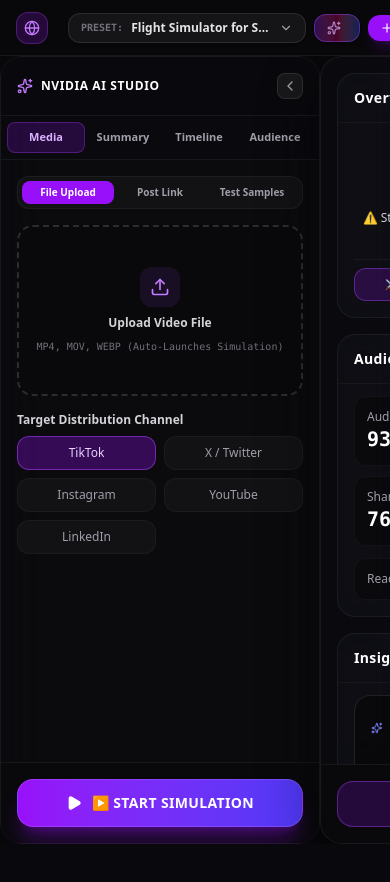
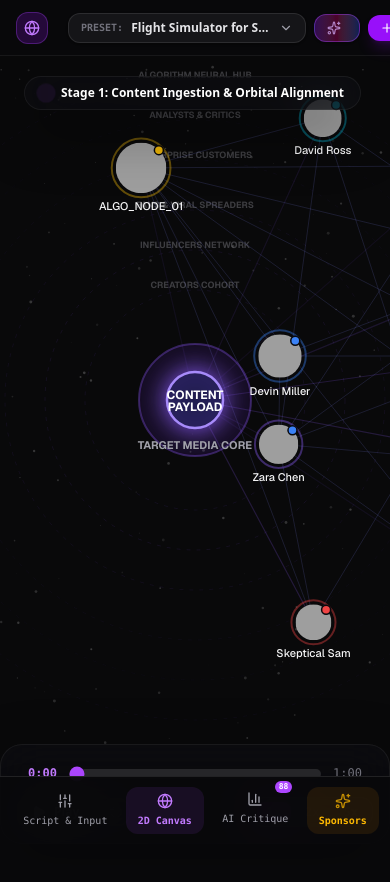
Before and after one commit to salimmous/SOCIAL-WORLD-SIMULATOR, a Next.js app: page / in a window 390 px wide. Shown: the top 882 px of the page. Before the commit the page ends 844 px from the top, so only its background shows below. Built offline with nearby package versions, Linux system fonts and the light colour scheme.

Commit message:
feat: Generated project logo icon + added Mobile Bottom Nav Bar & responsive mobile app tab switcher

```diff
--- a/src/app/page.tsx
+++ b/src/app/page.tsx
@@ -10,6 +10,7 @@
 import { SponsorEcosystemModal } from '@/components/SponsorEcosystemModal';
 import { ABComparisonModal } from '@/components/ABComparisonModal';
 import { PreFlightAuditReportModal } from '@/components/PreFlightAuditReportModal';
+import { MobileNav, MobileTab } from '@/components/MobileNav';
 import { PRESET_SCENARIOS } from '@/data/presets';
 import { PERSONAS } from '@/data/personas';
 import { PresetScenario, ContentInput } from '@/types/simulator';
@@ -48,6 +49,7 @@
   const [isSponsorsOpen, setIsSponsorsOpen] = useState<boolean>(false);
   const [isABOpen, setIsABOpen] = useState<boolean>(false);
   const [isReportOpen, setIsReportOpen] = useState<boolean>(false);
+  const [mobileTab, setMobileTab] = useState<MobileTab>('canvas');
   const [savedProjects, setSavedProjects] = useState<SavedProject[]>([]);
 
   useEffect(() => {
@@ -282,8 +284,9 @@
       />
 
       {/* Main Hero Layout Interface */}
-      <div className="flex-1 flex overflow-hidden">
+      <div className="flex-1 flex overflow-hidden relative pb-14 md:pb-0">
         {/* Collapsible Left Setup Drawer */}
+        <div className={`w-full md:w-auto ${mobileTab === 'setup' ? 'block' : 'hidden md:block'}`}>
           <LeftPanel
             content={content}
             onChangeContent={handleChangeContent}
@@ -292,8 +295,10 @@
             onRunSimulation={handleRunSimulation}
             isRunning={isRunning || isAiLoading}
           />
+        </div>
 
         {/* Center Hero living Social World Canvas */}
+        <div className={`flex-1 ${mobileTab === 'canvas' ? 'block' : 'hidden md:block'}`}>
           <SocialWorldCanvas
             nodes={simData.nodes}
             edges={simData.edges}
@@ -307,8 +312,10 @@
             activeComments={simData.comments}
             stage={stage}
           />
+        </div>
 
         {/* Right Intelligence Accordion Panel */}
+        <div className={`w-full md:w-auto ${mobileTab === 'insights' ? 'block' : 'hidden md:block'}`}>
           <RightPanel
             metrics={simData.metrics}
             retentionTimeline={simData.retentionTimeline}
@@ -323,5 +330,14 @@
           />
         </div>
       </div>
+
+      {/* Mobile Bottom Navigation Bar */}
+      <MobileNav
+        activeTab={mobileTab}
+        onChangeTab={(tab) => setMobileTab(tab)}
+        onOpenSponsors={() => setIsSponsorsOpen(true)}
+        viralityScore={simData.metrics.viralityScore}
+      />
+    </div>
   );
 }
--- /dev/null
+++ b/src/components/MobileNav.tsx
@@ -0,0 +1,78 @@
+'use client';
+
+import React from 'react';
+import {
+  Globe,
+  Sliders,
+  BarChart3,
+  Sparkles,
+  Zap,
+  Volume2,
+} from 'lucide-react';
+
+export type MobileTab = 'canvas' | 'setup' | 'insights';
+
+interface MobileNavProps {
+  activeTab: MobileTab;
+  onChangeTab: (tab: MobileTab) => void;
+  onOpenSponsors: () => void;
+  viralityScore: number;
+}
+
+export function MobileNav({
+  activeTab,
+  onChangeTab,
+  onOpenSponsors,
+  viralityScore,
+}: MobileNavProps) {
+  return (
+    <div className="md:hidden fixed bottom-0 left-0 right-0 z-40 bg-zinc-950/95 border-t border-white/10 backdrop-blur-xl px-2 py-2 flex items-center justify-around shadow-2xl">
+      <button
+        onClick={() => onChangeTab('setup')}
+        className={`flex flex-col items-center space-y-1 px-3 py-1.5 rounded-xl transition-all cursor-pointer ${
+          activeTab === 'setup'
+            ? 'text-purple-400 bg-purple-500/10 font-bold'
+            : 'text-zinc-400 hover:text-zinc-200'
+        }`}
+      >
+        <Sliders className="w-4 h-4" />
+        <span className="text-[10px] font-mono">Script & Input</span>
+      </button>
+
+      <button
+        onClick={() => onChangeTab('canvas')}
+        className={`flex flex-col items-center space-y-1 px-3 py-1.5 rounded-xl transition-all cursor-pointer ${
+          activeTab === 'canvas'
+            ? 'text-purple-400 bg-purple-500/10 font-bold'
+            : 'text-zinc-400 hover:text-zinc-200'
+        }`}
+      >
+        <Globe className="w-4 h-4" />
+        <span className="text-[10px] font-mono">2D Canvas</span>
+      </button>
+
+      <button
+        onClick={() => onChangeTab('insights')}
+        className={`flex flex-col items-center space-y-1 px-3 py-1.5 rounded-xl transition-all cursor-pointer relative ${
+          activeTab === 'insights'
+            ? 'text-purple-400 bg-purple-500/10 font-bold'
+            : 'text-zinc-400 hover:text-zinc-200'
+        }`}
+      >
+        <BarChart3 className="w-4 h-4" />
+        <span className="text-[10px] font-mono">AI Critique</span>
+        <span className="absolute -top-1 right-2 px-1 py-0.2 rounded-full bg-purple-500 text-white text-[8px] font-bold font-mono">
+          {viralityScore}
+        </span>
+      </button>
+
+      <button
+        onClick={onOpenSponsors}
+        className="flex flex-col items-center space-y-1 px-3 py-1.5 rounded-xl text-amber-400 bg-amber-500/10 hover:bg-amber-500/20 font-bold transition-all cursor-pointer"
+      >
+        <Sparkles className="w-4 h-4 animate-pulse" />
+        <span className="text-[10px] font-mono">Sponsors</span>
+      </button>
+    </div>
+  );
+}
```
Also changed, not shown: public/logo.png (added). Lines whose indentation alone changed are shown as unchanged.
